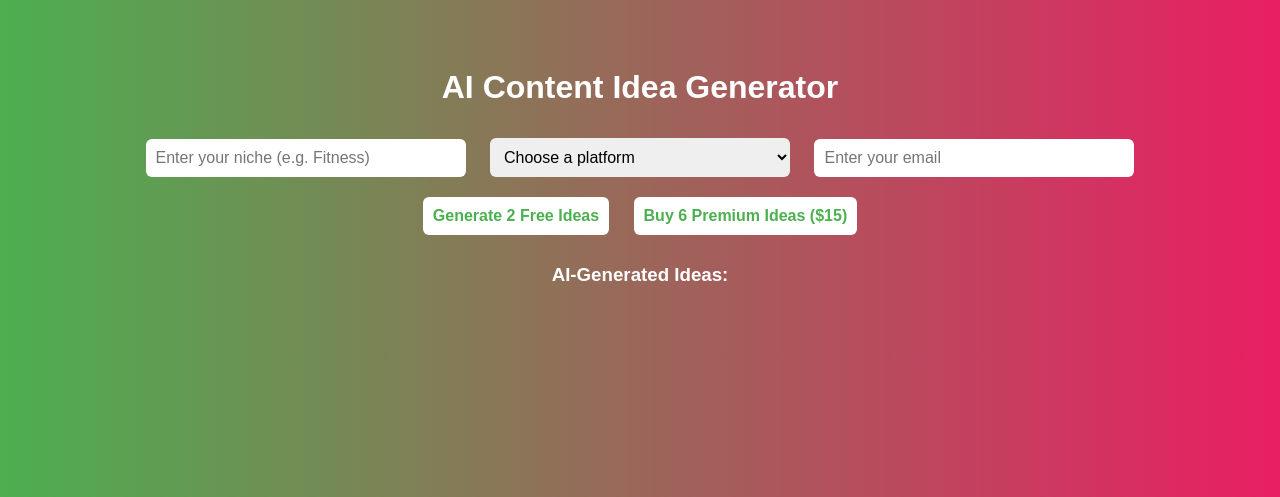
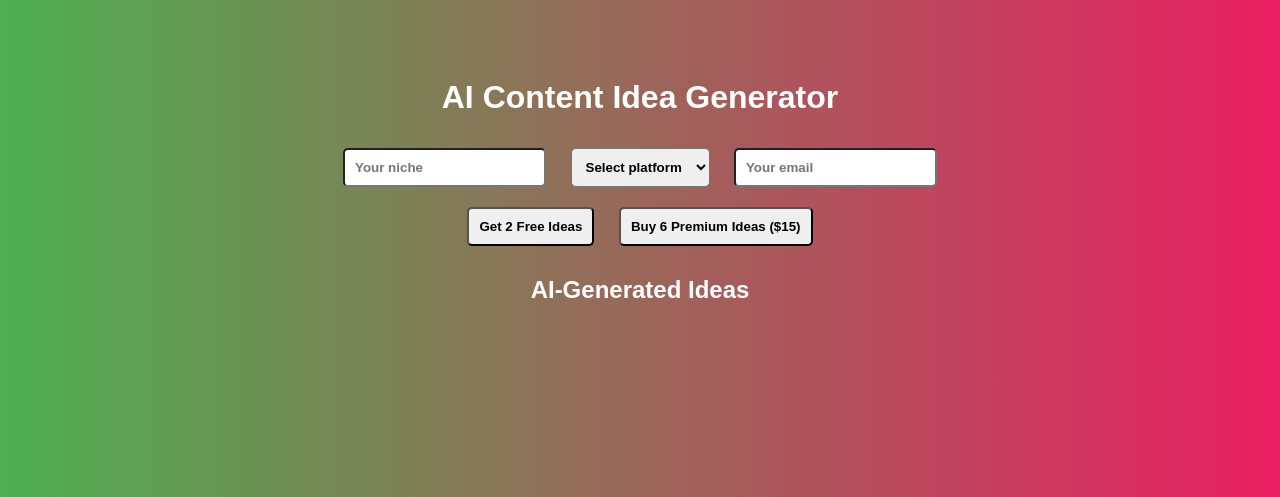
Before and after one commit to SStrong01/AI_Content, a Flask app: page / in a window 1280 px wide. Shown: the top 497 px of the page. Run offline with Flask 3, Linux system fonts and the light colour scheme.

Commit message:
Initial commit with woing Flask app

```diff
--- a/app.py
+++ b/app.py
@@ -1,24 +1,28 @@
-from flask import Flask, render_template, request, redirect, url_for, session
+from flask import Flask, render_template, request, jsonify, session, redirect, url_for
 from flask_mail import Mail, Message
-from openai import OpenAI
+from dotenv import load_dotenv
 import os
-from dotenv import load_dotenv
+import openai
+import stripe
 
 load_dotenv()
 
 app = Flask(__name__)
-app.secret_key = os.getenv("FLASK_SECRET_KEY", "default_secret")
+app.secret_key = os.getenv("FLASK_SECRET_KEY")
 
 # Email config
-app.config["MAIL_SERVER"] = "smtp.gmail.com"
-app.config["MAIL_PORT"] = 587
-app.config["MAIL_USE_TLS"] = True
-app.config["MAIL_USERNAME"] = os.getenv("EMAIL_USER")
-app.config["MAIL_PASSWORD"] = os.getenv("EMAIL_PASS")
+app.config['MAIL_SERVER'] = 'smtp.gmail.com'
+app.config['MAIL_PORT'] = 587
+app.config['MAIL_USE_TLS'] = True
+app.config['MAIL_USERNAME'] = os.getenv("EMAIL_USER")
+app.config['MAIL_PASSWORD'] = os.getenv("EMAIL_PASS")
 mail = Mail(app)
 
-# OpenAI Client
-client = OpenAI(api_key=os.getenv("OPENAI_API_KEY"))
+# Stripe config
+stripe.api_key = os.getenv("STRIPE_SECRET_KEY")
+
+# OpenAI config (v1.x)
+client = openai.OpenAI(api_key=os.getenv("OPENAI_API_KEY"))
 
 @app.route("/")
 def index():
@@ -32,56 +36,81 @@ def generate():
     email = data.get("email")
 
     if not niche or not platform or not email:
-        return {"error": "Missing fields"}, 400
+        return jsonify({"error": "Missing fields"}), 400
 
     try:
         prompt = f"Generate 2 viral content ideas for {platform} in the {niche} niche."
+
         chat = client.chat.completions.create(
             model="gpt-3.5-turbo",
             messages=[{"role": "user", "content": prompt}]
         )
+
         ideas = chat.choices[0].message.content.strip().split("\n")
         session["ideas"] = ideas
 
-        msg = Message("Your Free AI Content Ideas", sender=app.config["MAIL_USERNAME"], recipients=[email])
+        # Email the ideas
+        msg = Message("Your Free AI-Generated Ideas", sender=app.config['MAIL_USERNAME'], recipients=[email])
         msg.body = "\n".join(ideas)
         mail.send(msg)
 
-        return {"message": "Free ideas sent!", "ideas": ideas}
+        return jsonify({"message": "Success", "ideas": ideas})
     except Exception as e:
-        return {"error": str(e)}, 500
+        return jsonify({"error": str(e)}), 500
 
-@app.route("/premium", methods=["POST"])
-def premium():
+@app.route("/buy", methods=["POST"])
+def buy():
     data = request.get_json()
     niche = data.get("niche")
     platform = data.get("platform")
     email = data.get("email")
 
-    if not niche or not platform or not email:
-        return {"error": "Missing fields"}, 400
+    try:
+        session_data = stripe.checkout.Session.create(
+            payment_method_types=["card"],
+            line_items=[{
+                "price_data": {
+                    "currency": "usd",
+                    "product_data": {
+                        "name": "Premium AI Content Ideas",
+                    },
+                    "unit_amount": 1500,
+                },
+                "quantity": 1,
+            }],
+            mode="payment",
+            success_url=url_for("success", _external=True) + "?email=" + email + "&niche=" + niche + "&platform=" + platform,
+            cancel_url=url_for("index", _external=True),
+        )
+        return jsonify({"checkout_url": session_data.url})
+    except Exception as e:
+        return jsonify({"error": str(e)}), 403
+
+@app.route("/success")
+def success():
+    email = request.args.get("email")
+    niche = request.args.get("niche")
+    platform = request.args.get("platform")
 
     try:
         prompt = f"Generate 6 premium viral content ideas for {platform} in the {niche} niche."
+
         chat = client.chat.completions.create(
             model="gpt-3.5-turbo",
             messages=[{"role": "user", "content": prompt}]
         )
+
         ideas = chat.choices[0].message.content.strip().split("\n")
         session["ideas"] = ideas
 
-        msg = Message("Your Premium AI Content Ideas", sender=app.config["MAIL_USERNAME"], recipients=[email])
+        # Email premium ideas
+        msg = Message("Your Premium AI-Generated Ideas", sender=app.config['MAIL_USERNAME'], recipients=[email])
         msg.body = "\n".join(ideas)
         mail.send(msg)
 
-        return {"message": "Premium ideas sent!", "ideas": ideas}
+        return render_template("success.html", ideas=ideas)
     except Exception as e:
-        return {"error": str(e)}, 500
-
-@app.route("/success")
-def success():
-    ideas = session.get("ideas", [])
-    return render_template("success.html", ideas=ideas)
+        return render_template("success.html", ideas=[f"Failed to load ideas: {str(e)}"])
 
 if __name__ == "__main__":
     app.run(debug=True)
--- a/templates/index.html
+++ b/templates/index.html
@@ -1,8 +1,7 @@
 <!DOCTYPE html>
 <html lang="en">
 <head>
-  <meta charset="UTF-8" />
-  <meta name="viewport" content="width=device-width, initial-scale=1.0" />
+  <meta charset="UTF-8">
   <title>AI Content Idea Generator</title>
   <style>
     body {
@@ -10,98 +9,79 @@
       color: white;
       text-align: center;
       font-family: Arial, sans-serif;
-      padding: 40px;
+      padding: 50px;
     }
     input, select, button {
       padding: 10px;
       margin: 10px;
-      border-radius: 6px;
-      border: none;
-      font-size: 16px;
-    }
-    input, select {
-      width: 300px;
-    }
-    button {
-      background-color: #fff;
-      color: #4CAF50;
+      border-radius: 5px;
       font-weight: bold;
-      cursor: pointer;
-    }
-    ul {
-      list-style: none;
-      padding: 0;
-      max-width: 600px;
-      margin: 20px auto;
-      text-align: left;
-    }
-    li {
-      background: rgba(255, 255, 255, 0.1);
-      padding: 10px;
-      border-radius: 6px;
-      margin: 5px 0;
     }
   </style>
 </head>
 <body>
   <h1>AI Content Idea Generator</h1>
-
-  <div>
-    <input type="text" id="niche" placeholder="Enter your niche (e.g. Fitness)" required />
+  <input id="niche" placeholder="Your niche" required />
   <select id="platform" required>
-      <option value="">Choose a platform</option>
+    <option value="">Select platform</option>
     <option value="Instagram">Instagram</option>
     <option value="TikTok">TikTok</option>
     <option value="YouTube">YouTube</option>
   </select>
-    <input type="email" id="email" placeholder="Enter your email" required />
-    <button id="generate-free">Generate 2 Free Ideas</button>
-    <button id="buy-premium">Buy 6 Premium Ideas ($15)</button>
-  </div>
+  <input id="email" placeholder="Your email" type="email" required />
+  <br />
+  <button onclick="generate()">Get 2 Free Ideas</button>
+  <button onclick="buy()">Buy 6 Premium Ideas ($15)</button>
 
-  <h3>AI-Generated Ideas:</h3>
-  <ul id="ideas-container"></ul>
+  <h2>AI-Generated Ideas</h2>
+  <ul id="results"></ul>
 
   <script>
-    document.getElementById("generate-free").addEventListener("click", async () => {
+    function generate() {
       const niche = document.getElementById("niche").value;
       const platform = document.getElementById("platform").value;
       const email = document.getElementById("email").value;
 
-      if (!niche || !platform || !email) {
-        alert("Please fill in all fields.");
-        return;
-      }
-
-      const res = await fetch("/generate", {
+      fetch("/generate", {
         method: "POST",
         headers: { "Content-Type": "application/json" },
         body: JSON.stringify({ niche, platform, email })
-      });
-
-      const data = await res.json();
-      const list = document.getElementById("ideas-container");
-      list.innerHTML = "";
-
-      (data.ideas || [data.error || "Something went wrong"]).forEach(idea => {
+      })
+      .then(res => res.json())
+      .then(data => {
+        const results = document.getElementById("results");
+        results.innerHTML = "";
+        if (data.ideas) {
+          data.ideas.forEach(idea => {
             const li = document.createElement("li");
             li.textContent = idea;
-        list.appendChild(li);
+            results.appendChild(li);
           });
+        } else {
+          results.innerHTML = `<li>${data.error}</li>`;
+        }
       });
+    }
 
-    document.getElementById("buy-premium").addEventListener("click", async () => {
-      const res = await fetch("/create-checkout-session", {
-        method: "POST"
-      });
+    function buy() {
+      const niche = document.getElementById("niche").value;
+      const platform = document.getElementById("platform").value;
+      const email = document.getElementById("email").value;
 
-      const data = await res.json();
+      fetch("/buy", {
+        method: "POST",
+        headers: { "Content-Type": "application/json" },
+        body: JSON.stringify({ niche, platform, email })
+      })
+      .then(res => res.json())
+      .then(data => {
         if (data.checkout_url) {
           window.location.href = data.checkout_url;
         } else {
-        alert("Error starting payment: " + (data.error || "Unknown error"));
+          alert("Error: " + data.error);
         }
       });
+    }
   </script>
 </body>
 </html>
```
Also changed, not shown: templates/success.html (+10 -30 lines). Lines whose indentation alone changed are shown as unchanged.
